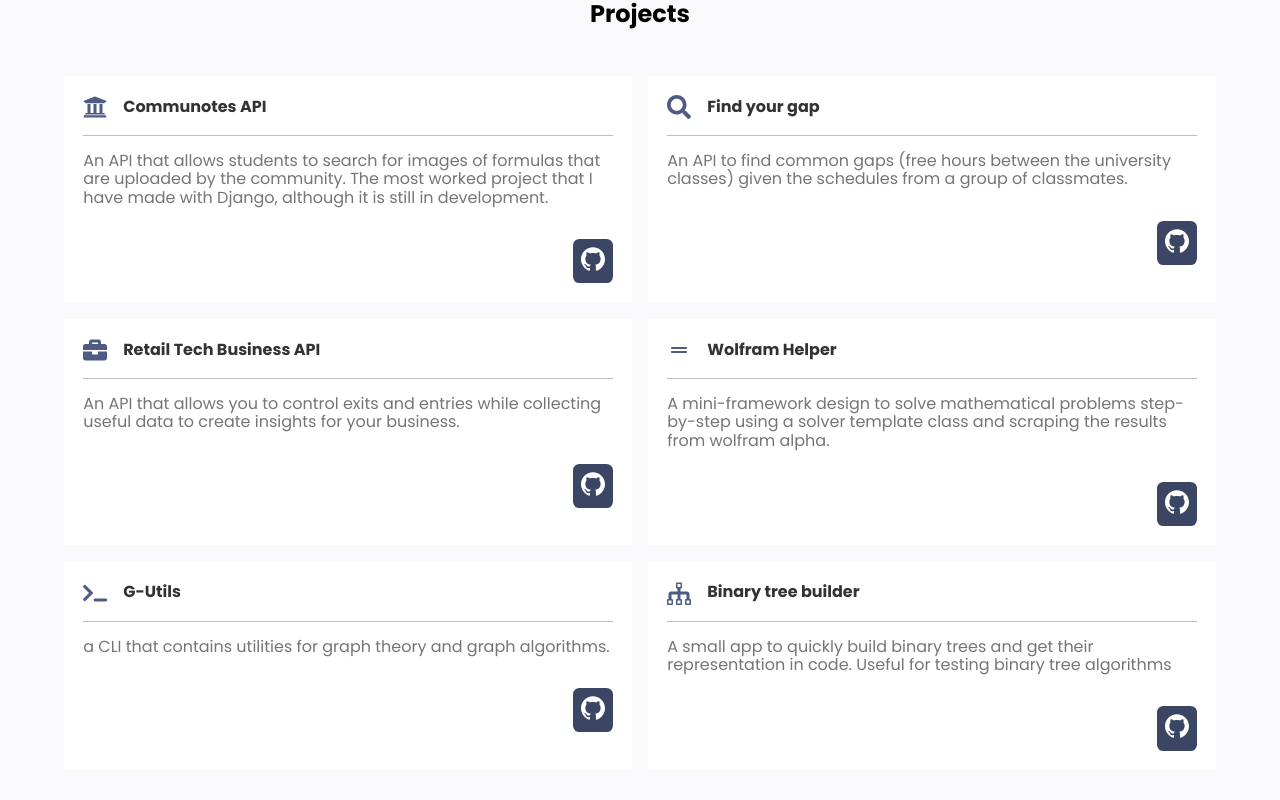
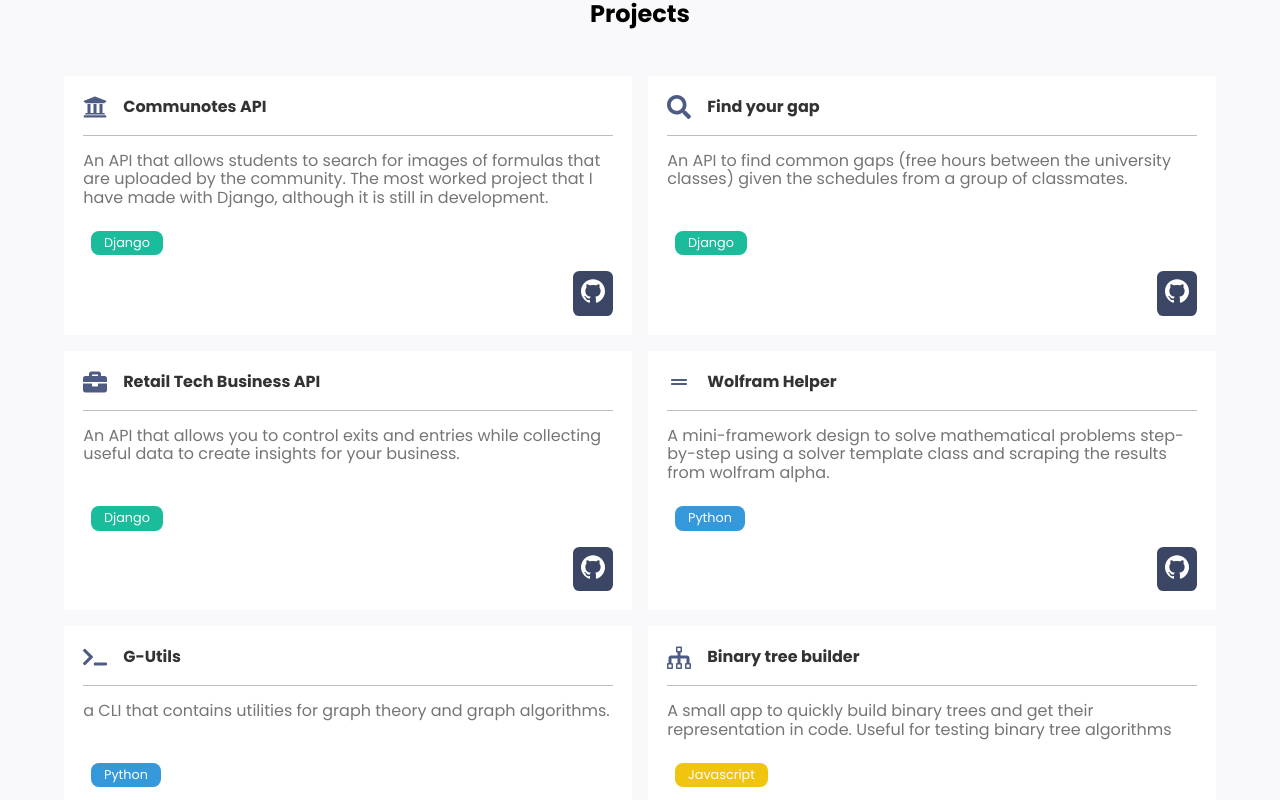
Before and after one commit to dgop92/portfolio, a React (Create React App) app: page / in a window 1280 px wide. Shown: the part 2486-3286 px from the top of the page. Built offline with nearby package versions, Linux system fonts and the light colour scheme.

Commit message:
feat: add tech tags on project card

```diff
--- a/src/components/pages/Project.jsx
+++ b/src/components/pages/Project.jsx
@@ -19,6 +19,7 @@ import {
   SecondaryButton,
 } from "../commons";
 import { useLanguage } from "../base/customContexts";
+import { techTagsOptions } from "../../constants/globals";
 
 const ProjectPage = styled(BasePageCenter)`
   flex-direction: column;
@@ -67,17 +68,34 @@ const Paragraph = styled.p`
   font-size: 1rem;
   font-family: "Poppins", sans-serif;
   color: ${(props) => props.theme.palette.text.secondary};
-  margin-bottom: 2rem;
+  margin-bottom: 1rem;
+  flex-grow: 1;
 `;
 
 const RepositoryButton = styled(PrimaryButton)`
   width: fit-content;
   & > svg {
-    color: ${(props) => props.theme.palette.primary.white};
+    color: ${(props) => props.theme.palette.common.white};
     font-size: 1.5rem;
   }
   align-self: flex-end;
   padding: 0.5rem;
+`;
+
+const TechTagContainer = styled.div`
+  display: flex;
+  flex-wrap: wrap;
+  margin-bottom: 0.5rem;
+`;
+
+const TechTag = styled.span`
+  color: ${(props) => props.theme.palette.common.white};
+  font-family: "Poppins", sans-serif;
+  font-size: 0.8rem;
+  background-color: ${(props) => props.bgColor};
+  border-radius: 0.5rem;
+  padding: 0.3rem 0.8rem;
+  margin: 0.5rem;
 `;
 
 const LoadButton = styled(SecondaryButton)`
@@ -90,36 +108,42 @@ const projectItems = [
     icon: <FaUniversity />,
     description: "COMMUNOTES_DESCRIPTION",
     href: "https://github.com/dgop92/communotes",
+    techTags: [techTagsOptions.DJANGO],
   },
   {
     name: "Find your gap",
     icon: <FaSearch />,
     description: "FINDGAP_DESCRIPTION",
     href: "https://github.com/dgop92/find-your-gap-api",
+    techTags: [techTagsOptions.DJANGO],
   },
   {
     name: "Retail Tech Business API",
     icon: <FaBriefcase />,
     description: "RETAIL_TECH_DESCRIPTION",
     href: "https://github.com/dgop92/retail-tech-business-api",
+    techTags: [techTagsOptions.DJANGO],
   },
   {
     name: "Wolfram Helper",
     icon: <CgMathEqual />,
     description: "WHELPER_DESCRIPTION",
     href: "https://github.com/dgop92/wolfram-helper",
+    techTags: [techTagsOptions.PYTHON],
   },
   {
     name: "G-Utils",
     icon: <FaTerminal />,
     description: "GUTILS_DESCRIPTION",
     href: "https://github.com/dgop92/gutils",
+    techTags: [techTagsOptions.PYTHON],
   },
   {
     name: "Binary tree builder",
     icon: <ImTree />,
     description: "BINTREE_BUILDER_DESCRIPTION",
     href: "https://github.com/dgop92/binary-tree-builder",
+    techTags: [techTagsOptions.JS],
   },
 ];
 
@@ -129,18 +153,21 @@ const extraProjects = [
     icon: <FaBusinessTime />,
     description: "INEVAUP_NEGOCIOS_DESCRIPTION",
     href: "https://github.com/dgop92/inevaup-negocios-react",
+    techTags: [techTagsOptions.REACTJS],
   },
   {
     name: "Schedule Maker",
     icon: <FaCalendarCheck />,
     description: "SCHEDULE_MAKER_DESCRIPTION",
     href: "https://github.com/dgop92/schedule-maker",
+    techTags: [techTagsOptions.PYTHON],
   },
   {
     name: "Utils3",
     icon: <FaTerminal />,
     description: "UTILS3_DESCRIPTION",
     href: "https://github.com/dgop92/utils3",
+    techTags: [techTagsOptions.PYTHON],
   },
 ];
 
@@ -176,6 +203,13 @@ function ProjectSet({ projects }) {
             <span>{projectData.name}</span>
           </ProjectTitle>
           <Paragraph>{langStrs[projectData.description]}</Paragraph>
+          {projectData?.techTags?.map((techTagData) => (
+            <TechTagContainer>
+              <TechTag bgColor={techTagData.bgColor}>
+                {techTagData.name}
+              </TechTag>
+            </TechTagContainer>
+          ))}
           <RepositoryButton as="a" href={projectData.href}>
             <SiGithub />
           </RepositoryButton>
--- a/src/constants/globals.js
+++ b/src/constants/globals.js
@@ -1,7 +1,25 @@
-/* eslint-disable import/prefer-default-export */
 export const navItems = [
   "LINK_HOME",
   "LINK_ABOUT",
   "LINK_SKILLS",
   "LINK_PROJECTS",
 ];
+
+export const techTagsOptions = {
+  PYTHON: {
+    name: "Python",
+    bgColor: "#3498DB",
+  },
+  DJANGO: {
+    name: "Django",
+    bgColor: "#1ABC9C",
+  },
+  REACTJS: {
+    name: "React Js",
+    bgColor: "#34495E",
+  },
+  JS: {
+    name: "Javascript",
+    bgColor: "#F1C40F",
+  },
+};
```
